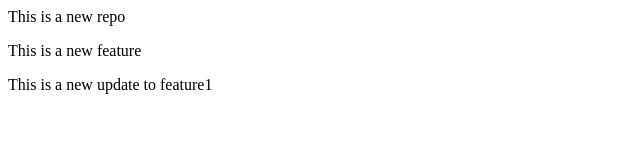
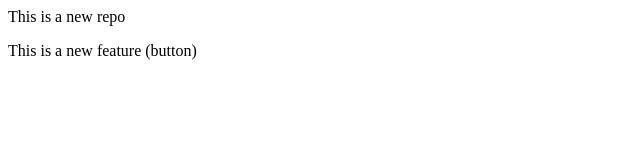
Before and after one commit to abhishekr-1994/local-repo, a plain HTML site: page index.html in a window 1280 px wide. Shown: the whole page, without its empty margins (0-640 px from the left). Drawn offline with Linux system fonts and the light colour scheme.

Commit message:
New updated

```diff
--- a/index.html
+++ b/index.html
@@ -1,3 +1,2 @@
 <p>This is a new repo </p>
-<p>This is a new feature</p>
-<p>This is a new update to feature1</p>
+<p>This is a new feature (button)</p>
```
